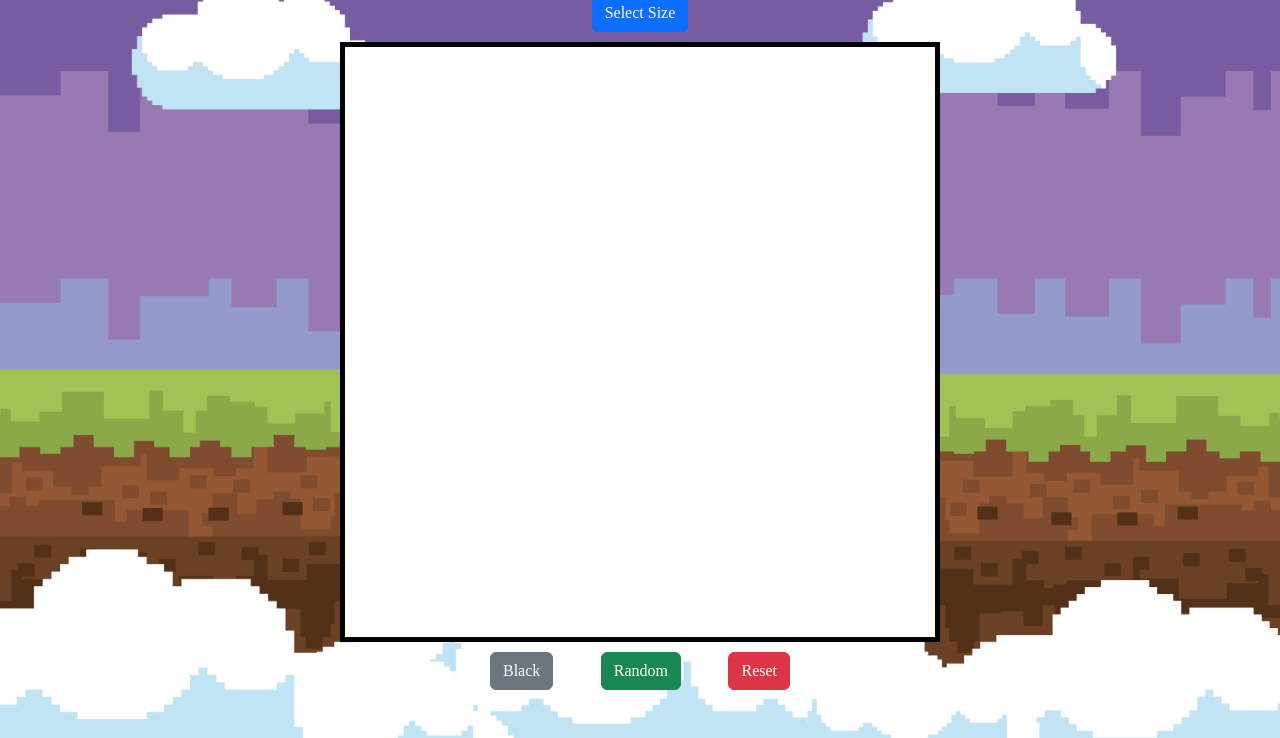
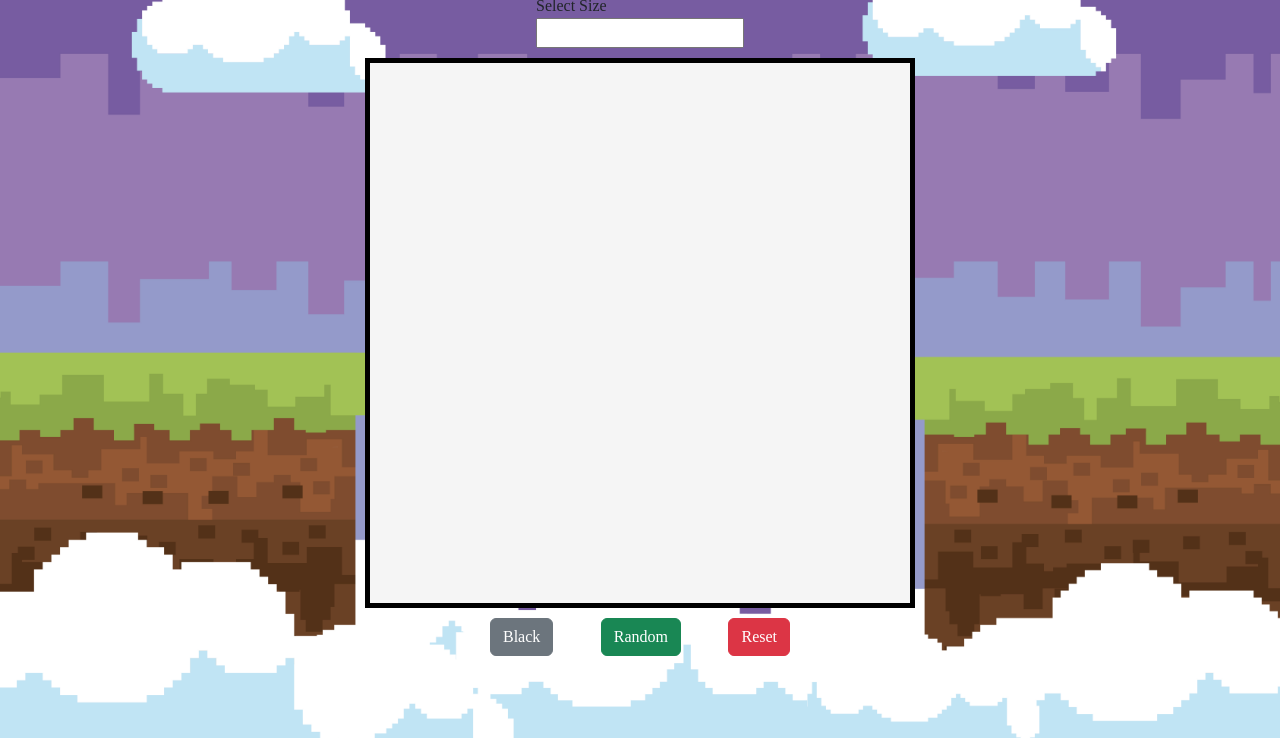
Before and after one commit to Makvi-droid/etch-a-sketch, a plain HTML site: page index.html in a window 1280 px wide. Shown: the part 62-800 px from the top of the page. Drawn offline with nearby package versions, Linux system fonts and the light colour scheme; a web font is replaced by a local one.

Commit message:
revising code

```diff
--- a/index.html
+++ b/index.html
@@ -15,9 +15,10 @@
 
     <h1>ETCH-A-SKETCH</h1>
     <div class="header">
-    <button id="pop-up" class="btn btn-primary">Select Size</button>
+    <label>Select Size</label>
+    <input type="text">
+    </div>
 
-    </div>
     <div class="sketchBoard"></div>
     <div class="buttons">
         <button class="btn btn-secondary">Black</button>
--- a/script.js
+++ b/script.js
@@ -0,0 +1,4 @@
+let sketchBoard = document.querySelector('.sketchBoard');
+sketchBoard.style.display = 'grid';
+sketchBoard.style.gridTemplateColumns = 'repeat(16, 1fr)';
+sketchBoard.style.gridTemplateRows = 'repeat(16, 1fr)';
--- a/style.css
+++ b/style.css
@@ -15,9 +15,9 @@ body{
 
 .sketchBoard{
     border: 5px solid black;
-    height: 600px;
-    width: 600px;
-    background-color: white;
+    height: 550px;
+    width: 550px;
+    background-color: whitesmoke;
 }
 
 .header{
@@ -32,4 +32,5 @@ body{
     justify-content: space-between;
     width: 300px;
     margin-top: 10px;
+    align-items: center;
 }
```
